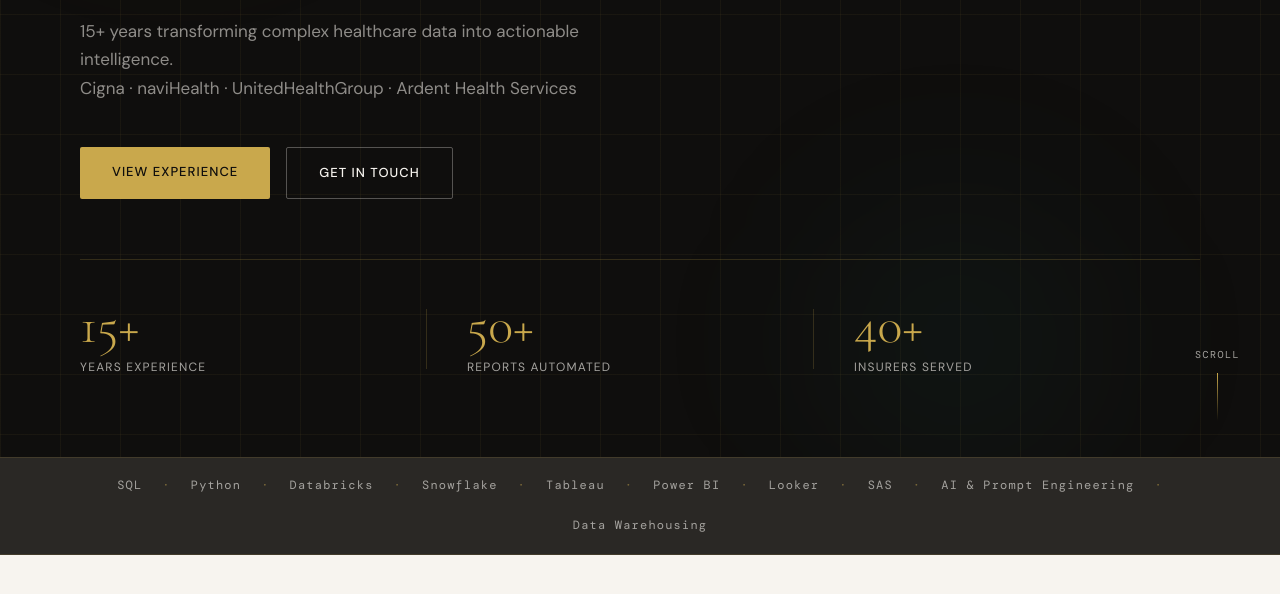
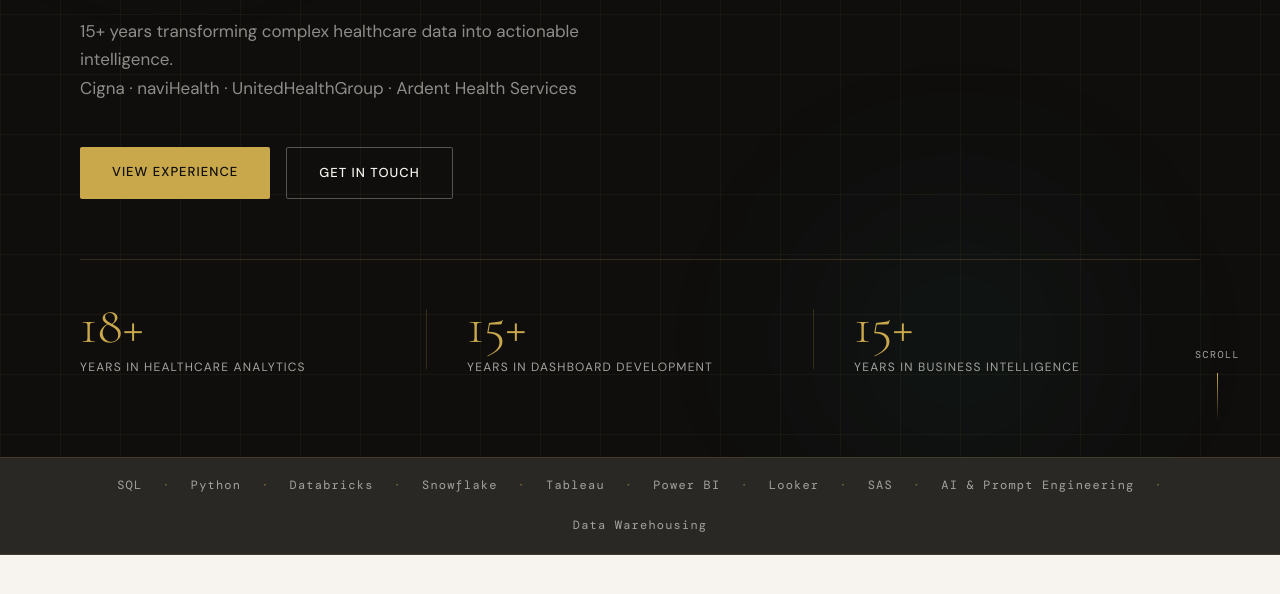
Before and after one commit to Albano-Portfolio/JLA, a plain HTML site: page index.html in a window 1280 px wide. Shown: the part 466-1060 px from the top of the page. Drawn offline with nearby package versions, Linux system fonts and the light colour scheme.

Commit message:
Update experience and statistics in index.html

```diff
--- a/index.html
+++ b/index.html
@@ -57,18 +57,18 @@
     </div>
     <div class="hero-stats reveal reveal-delay-4">
       <div class="stat">
-        <span class="stat-num">15+</span>
-        <span class="stat-label">Years Experience</span>
+        <span class="stat-num">18+</span>
+        <span class="stat-label">Years in Healthcare Analytics</span>
       </div>
       <div class="stat-divider"></div>
       <div class="stat">
-        <span class="stat-num">50+</span>
-        <span class="stat-label">Reports Automated</span>
+        <span class="stat-num">15+</span>
+        <span class="stat-label">Years in Dashboard Development</span>
       </div>
       <div class="stat-divider"></div>
       <div class="stat">
-        <span class="stat-num">40+</span>
-        <span class="stat-label">Insurers Served</span>
+        <span class="stat-num">15+</span>
+        <span class="stat-label">Years in Business Intelligence</span>
       </div>
     </div>
     <div class="scroll-indicator">
```
